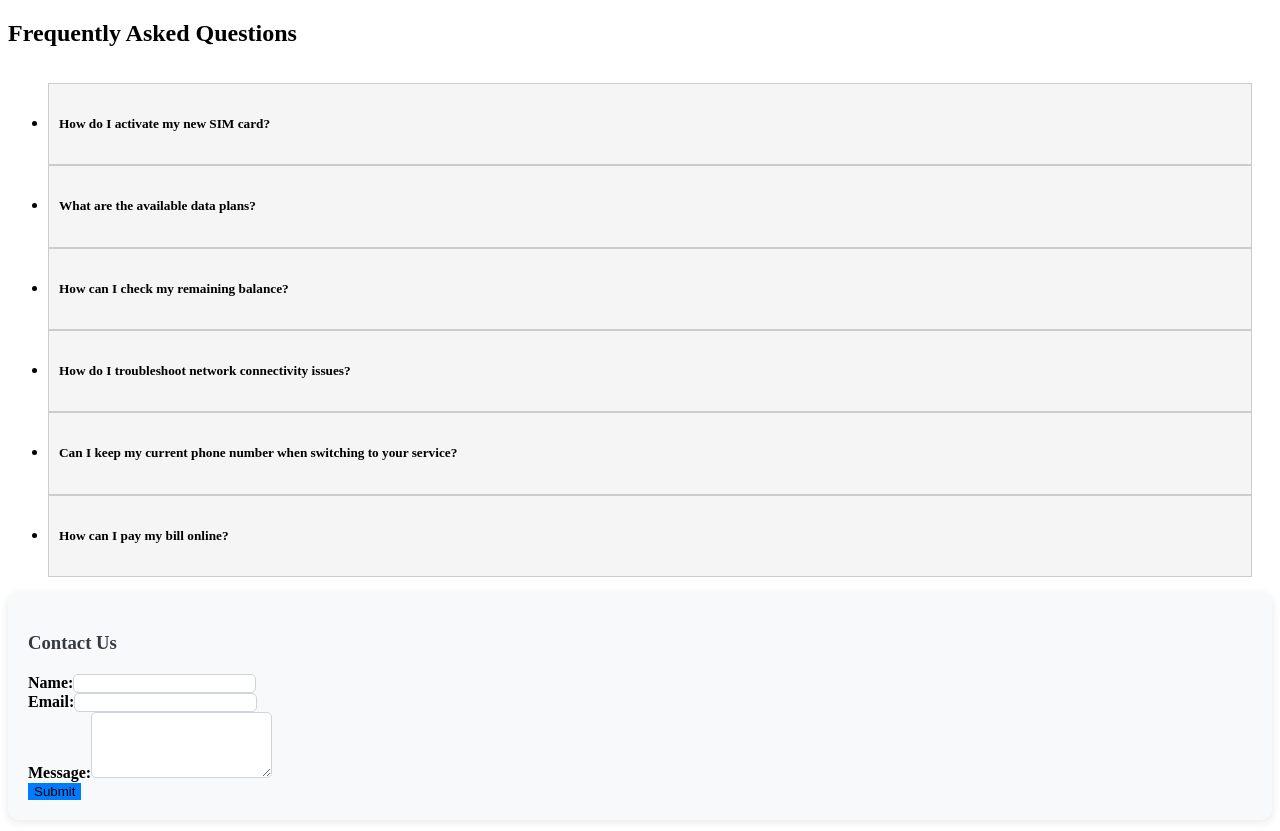
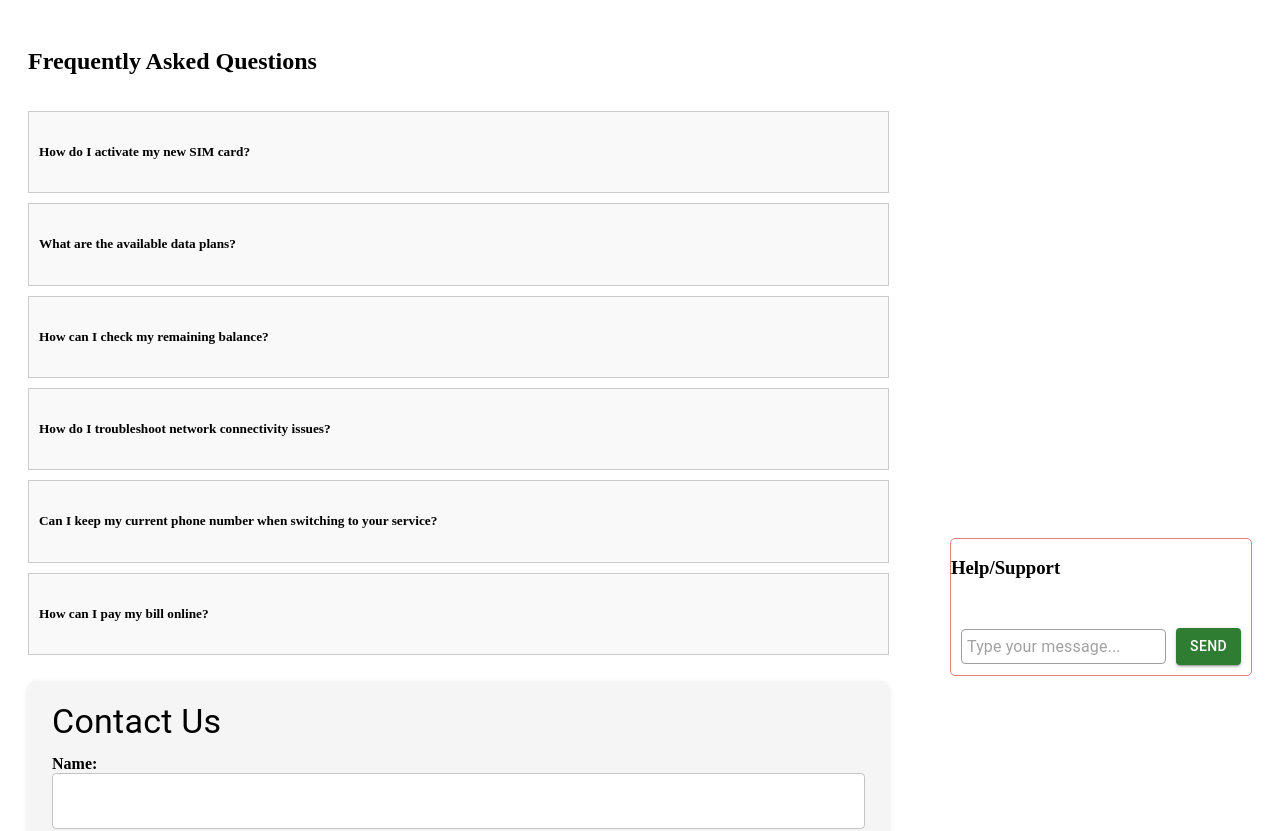
Before and after one commit to iamneo-production/7c3873ba-e746-4c65-8fcf-facbb278e076, a React (Create React App) app in the folder Hackathon 3/: page /help in a window 1280 px wide. Shown: the top 831 px of the page. Built offline with nearby package versions, Linux system fonts and the light colour scheme.

Commit message:
used mui

```diff
--- a/Hackathon 3/src/CommonComponents/Help_support/ChatSystem.css
+++ b/Hackathon 3/src/CommonComponents/Help_support/ChatSystem.css
@@ -44,4 +44,5 @@
 
   .input-area button {
     margin-left: 10px;
+
   }
--- a/Hackathon 3/src/CommonComponents/Help_support/ChatSystem.jsx
+++ b/Hackathon 3/src/CommonComponents/Help_support/ChatSystem.jsx
@@ -1,5 +1,7 @@
 import React, { useState } from 'react';
+import { TextField, Button } from '@mui/material';
 import './ChatSystem.css';
+
 const ChatSystem = () => {
   const [messages, setMessages] = useState([]);
   const [newMessage, setNewMessage] = useState('');
@@ -25,9 +27,14 @@ const ChatSystem = () => {
     }
     else if (userMessage.includes('hi') || userMessage.includes('hello')) {
       supportResponse = 'Hello! How can I assist you today?';
-    } else if (userMessage.includes('network') || userMessage.includes('not working')) {
+    }
+    else if (userMessage.includes('sim') || userMessage.includes('working')) {
+        supportResponse = 'If your sim is not working do try to remove and insert again';
+    }
+     else if (userMessage.includes('network') || userMessage.includes('not working')) {
       supportResponse = 'You can try restarting your phone or contacting customer care.';
     }
+
 
     setMessages([...messages, { text: newMessage, user: 'user' }, { text: supportResponse, user: 'support' }]);
   };
@@ -40,6 +47,7 @@ const ChatSystem = () => {
 
   return (
     <div className="telecom-chat">
+        <h3>Help/Support</h3>
       <div className="chat-messages">
         {messages.map((message, index) => (
           <div key={index} className={`message ${message.user}`}>
@@ -48,14 +56,16 @@ const ChatSystem = () => {
         ))}
       </div>
       <div className="input-area">
-        <input
+        <TextField
           type="text"
           value={newMessage}
           onChange={(e) => setNewMessage(e.target.value)}
           onKeyPress={handleKeyPress}
           placeholder="Type your message..."
         />
-        <button onClick={handleSendMessage} className="btn btn-success">Send</button>
+        <Button onClick={handleSendMessage} variant="contained" color="success">
+          Send
+        </Button>
       </div>
     </div>
   );
--- a/Hackathon 3/src/CommonComponents/Help_support/ContactForm.css
+++ b/Hackathon 3/src/CommonComponents/Help_support/ContactForm.css
@@ -1,37 +1,36 @@
 /* ContactForm.css */
 
-/* Styling for the entire contact form container */
 .contact-form {
-    background-color: #f8f9fa;
-    padding: 20px;
-    border-radius: 10px;
-    box-shadow: 0px 2px 10px rgba(0, 0, 0, 0.1);
-  }
+  background-color: #f5f5f5;
+  padding: 20px;
+  border-radius: 8px;
+  box-shadow: 0px 2px 6px rgba(0, 0, 0, 0.1);
+}
 
-  /* Style for the heading */
-  .contact-form h3 {
-    color: #343a40;
-    margin-bottom: 20px;
-  }
+.form-label {
+  font-weight: 600;
+}
 
-  /* Style for form inputs */
-  .contact-form .form-control {
-    border: 1px solid #ced4da;
-    border-radius: 5px;
-  }
+/* Style the form inputs and textarea */
+.MuiInputBase-root,
+.MuiInputBase-input,
+.MuiTextarea-root,
+.MuiTextarea-root textarea {
+  background-color: #ffffff;
+}
 
-  /* Style for form labels */
-  .contact-form .form-label {
-    font-weight: 600;
-  }
+/* Add some spacing between form elements */
+.mb-3 {
+  margin-bottom: 20px;
+}
 
-  /* Style for the submit button */
-  .contact-form .btn-primary {
-    background-color: #007bff;
-    border: none;
-  }
+/* Style the Submit button */
+.MuiButton-containedPrimary {
+  background-color: #007bff;
+  color: #ffffff;
+  transition: background-color 0.3s ease;
+}
 
-  /* Style for the submit button on hover */
-  .contact-form .btn-primary:hover {
-    background-color: #0056b3;
-  }
+.MuiButton-containedPrimary:hover {
+  background-color: #0056b3;
+}
--- a/Hackathon 3/src/CommonComponents/Help_support/ContactForm.jsx
+++ b/Hackathon 3/src/CommonComponents/Help_support/ContactForm.jsx
@@ -1,4 +1,5 @@
 import React, { useState } from 'react';
+import { Container, TextField, Button, Typography } from '@mui/material';
 import './ContactForm.css';
 
 const ContactForm = () => {
@@ -8,33 +9,53 @@ const ContactForm = () => {
 
   const handleSubmit = (e) => {
     e.preventDefault();
-    // Handle form submission logic here
-   alert('Form submitted:', { name, email, message });
-    // Reset form fields
+    alert('Form submitted sucessfully', { name, email, message });
+
     setName('');
     setEmail('');
     setMessage('');
   };
 
   return (
-    <div className="contact-form container mt-4">
-      <h3 className="mb-4">Contact Us</h3>
+    <Container className="contact-form mt-4">
+      <Typography variant="h4" gutterBottom>Contact Us</Typography>
       <form onSubmit={handleSubmit}>
         <div className="mb-3">
           <label htmlFor="name" className="form-label">Name:</label>
-          <input type="text" className="form-control" id="name" value={name} onChange={(e) => setName(e.target.value)} />
+          <TextField
+            type="text"
+            id="name"
+            value={name}
+            onChange={(e) => setName(e.target.value)}
+            fullWidth
+          />
         </div>
         <div className="mb-3">
           <label htmlFor="email" className="form-label">Email:</label>
-          <input type="email" className="form-control" id="email" value={email} onChange={(e) => setEmail(e.target.value)} />
+          <TextField
+            type="email"
+            id="email"
+            value={email}
+            onChange={(e) => setEmail(e.target.value)}
+            fullWidth
+          />
         </div>
         <div className="mb-3">
           <label htmlFor="message" className="form-label">Message:</label>
-          <textarea className="form-control" id="message" rows={4} value={message} onChange={(e) => setMessage(e.target.value)} />
+          <TextField
+            multiline
+            id="message"
+            rows={4}
+            value={message}
+            onChange={(e) => setMessage(e.target.value)}
+            fullWidth
+          />
         </div>
-        <button type="submit" className="btn btn-primary">Submit</button>
+        <Button type="submit" variant="contained" color="primary" >
+          Submit
+        </Button>
       </form>
-    </div>
+    </Container>
   );
 };
 
--- a/Hackathon 3/src/CommonComponents/Help_support/FAQSection.css
+++ b/Hackathon 3/src/CommonComponents/Help_support/FAQSection.css
@@ -1,27 +1,41 @@
 /* FAQSection.css */
+
+.faq-section {
+  display: flex;
+  justify-content: space-between;
+  align-items: flex-start;
+  padding: 20px;
+}
+
+.faq-content {
+  flex: 1;
+  display: flex;
+  flex-direction: column;
+}
+
+.faq-list {
+  list-style: none;
+  padding: 0;
+  flex: 1;
+}
+
 .faq-item {
-    padding: 10px;
-    border: 1px solid #ccc;
-    background-color: #f5f5f5;
-    cursor: pointer;
-    transition: background-color 0.2s ease-in-out;
-  }
+  cursor: pointer;
+  border: 1px solid #ccc;
+  padding: 10px;
+  margin-bottom: 10px;
+  background-color: #f9f9f9;
+  transition: background-color 0.3s ease;
+}
 
-  .faq-item.active {
-    background-color: #e0e0e0;
-  }
-  .faq-content {
-    display: flex;
-  }
+.faq-item.active {
+  background-color: #e0e0e0;
+}
 
-  .faq-list {
-    flex: 2;
-    padding-right: 20px;
-  }
+.faq-side-panel {
+  flex-basis: 300px;
+  padding-left: 5%;
+  padding-top: 40%;
+}
 
-  .side-panel {
-    flex: 0;
-    display: flex;
-    flex-direction: column;
-    gap: 20px;
-  }
+/* Styling for the ContactForm and ChatSystem components can be added here */
--- a/Hackathon 3/src/CommonComponents/Help_support/FAQSection.jsx
+++ b/Hackathon 3/src/CommonComponents/Help_support/FAQSection.jsx
@@ -44,8 +44,8 @@ const FAQSection = () => {
 
   return (
     <div className="faq-section">
+      <div className="faq-content">
       <h2>Frequently Asked Questions</h2>
-      <div className="faq-content">
         <ul className="faq-list">
           {faqs.map((faq, index) => (
             <li key={index}>
@@ -59,9 +59,9 @@ const FAQSection = () => {
             </li>
           ))}
         </ul>
+        <ContactForm />
       </div>
       <div className="faq-side-panel">
-        <ContactForm />
         <ChatSystem />
       </div>
     </div>
```
